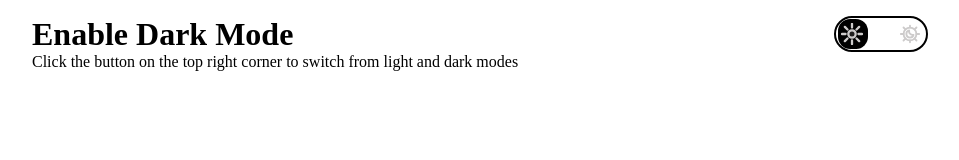
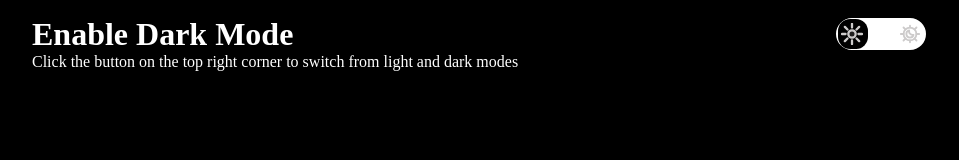
Before and after one commit to SravanRudraraju/darkmode, a plain HTML site: page index.html in a window 1280 px wide. Both pictures are taken after a click on the element 1041 px from the left and 34 px from the top of the page. Shown: the whole page, without its empty margins (160-1119 px from the left). Drawn offline with Linux system fonts and the light colour scheme.

Commit message:
event added

```diff
--- a/index.html
+++ b/index.html
@@ -20,6 +20,7 @@
             <img src="images/dark.svg" alt="">
         </div>
     </div>
+    <script src="script.js"></script>
 </body>
 
 </html>
--- a/script.js
+++ b/script.js
@@ -1 +1,7 @@
-let btn = document.querySelector(".")
+const dmode = document.querySelector(".darkmode")
+
+dmode.addEventListener('click' ,() => {
+    console.log("clicked")
+  document.body.classList.toggle('dark')
+}
+)
--- a/style.css
+++ b/style.css
@@ -2,6 +2,15 @@
     margin: 0;
     padding: 0;
 }
+body {
+    color: black;
+    background-color: white;
+}
+body.dark{
+    color: white;
+    background-color: black;
+}
+
 .container{
     margin: auto;
     margin-top: 1rem;
@@ -14,6 +23,7 @@
     width: 5rem;
     height: 2rem;
     border: 2px solid black;
+    background-color: white;
     display: flex;
     justify-content: space-between;
     align-items: center;
@@ -35,5 +45,4 @@
     /* right: 0.1rem; */
     border-radius: 40%;
     z-index: 10;
-
 }
```
